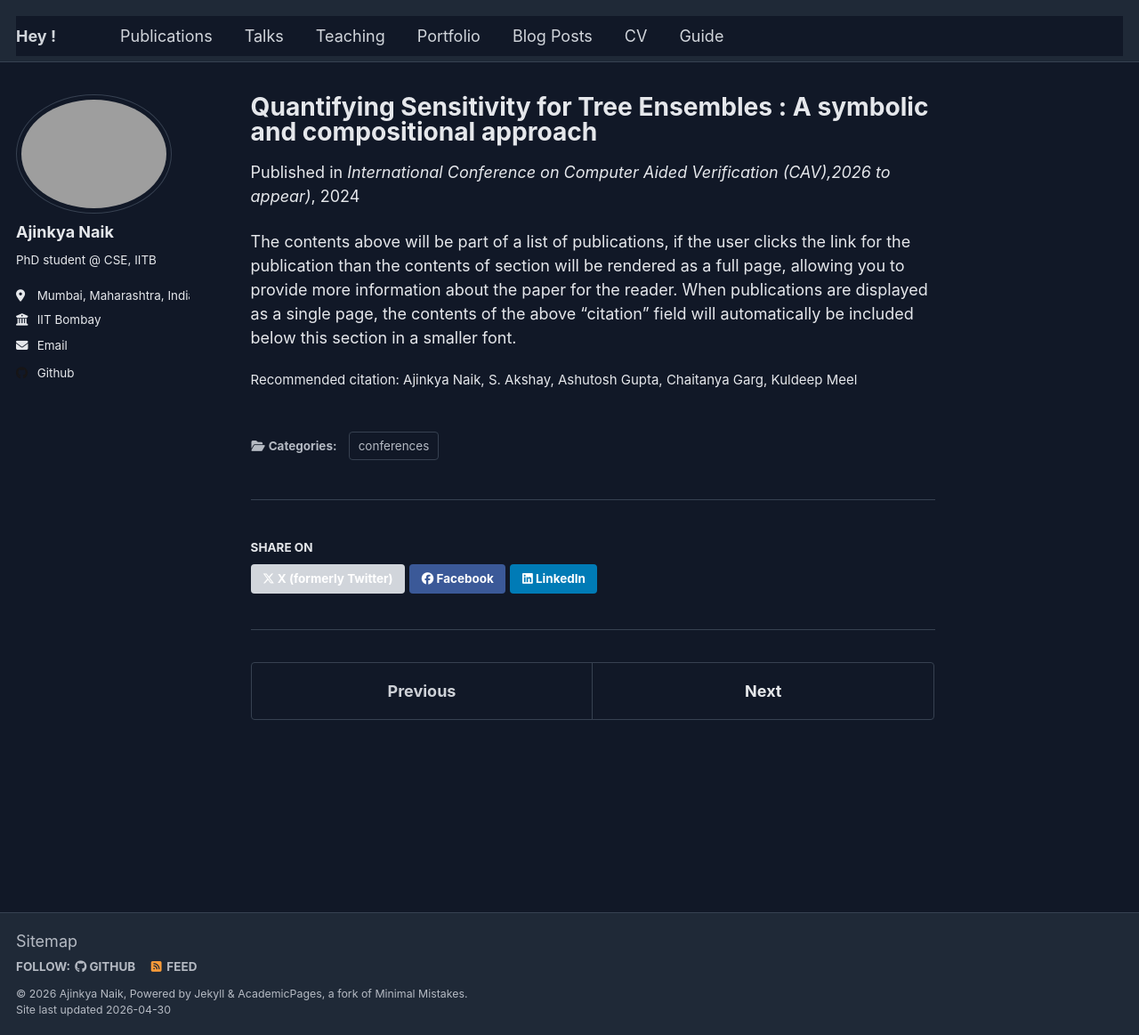
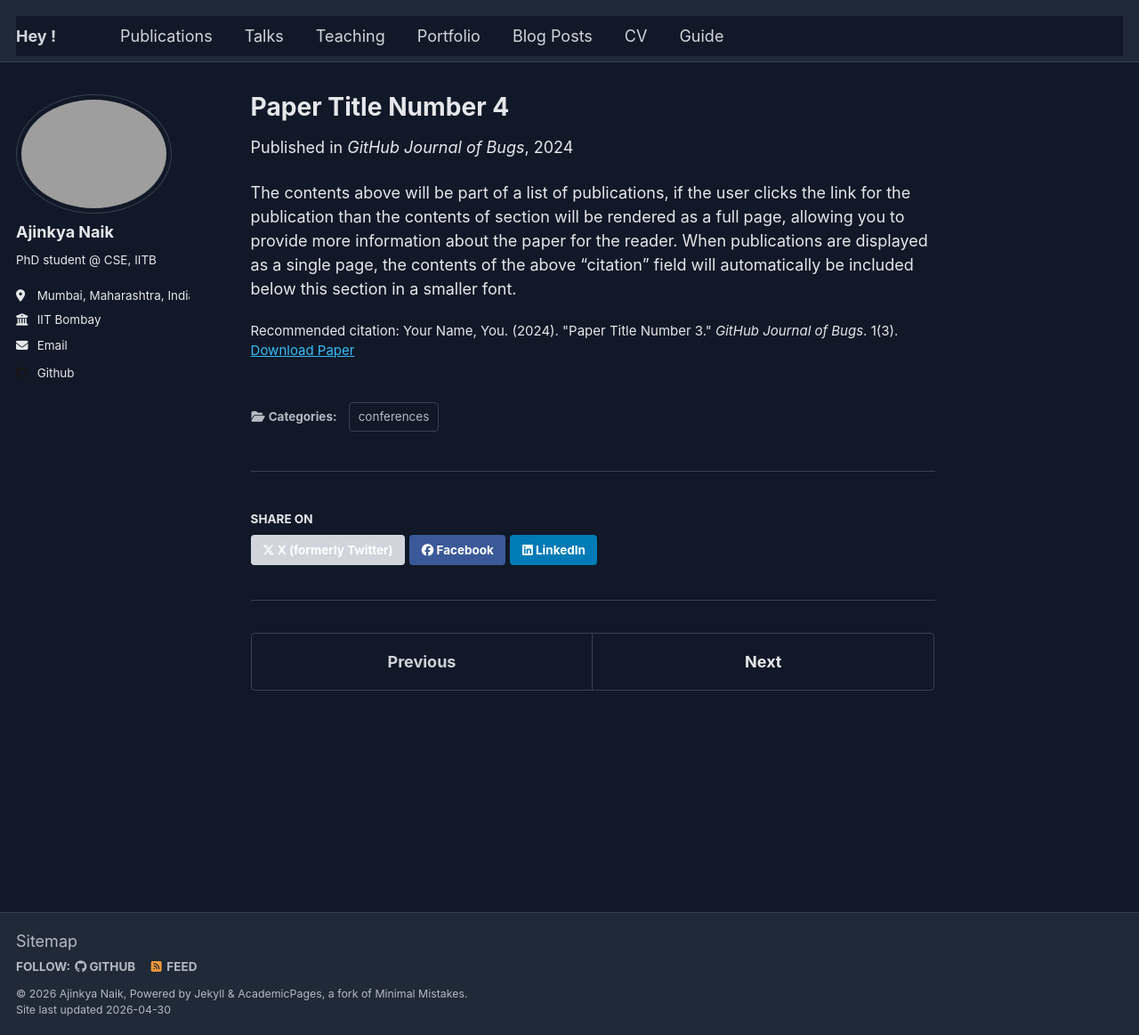
Before and after one commit to ajsnaik/ajsnaik.github.io, a Jekyll site: the page built from _publications/2024-02-17-paper-title-number-4.md, in a window 1280 px wide and 1163 px high. Shown: the whole window at 89% size. Built offline with Jekyll 4.4.1, drawn with Linux system fonts in a browser that asks for light colours.

Commit message:
Revert "paper"
This reverts commit 492802aecc3dd4f16e1e20ea7f92149e34a8f0d8.

```diff
--- a/_publications/2024-02-17-paper-title-number-4.md
+++ b/_publications/2024-02-17-paper-title-number-4.md
@@ -1,13 +1,13 @@
 ---
-title: "Quantifying Sensitivity for Tree Ensembles : A symbolic and compositional approach"
+title: "Paper Title Number 4"
 collection: publications
 category: conferences
-permalink: #/publication/2024-02-17-paper-title-number-4
-excerpt: #'This paper is about fixing template issue #693.'
+permalink: /publication/2024-02-17-paper-title-number-4
+excerpt: 'This paper is about fixing template issue #693.'
 date: 2024-02-17
-venue: 'International Conference on Computer Aided Verification (CAV),2026 <i>to appear</i>)'
-paperurl: #'http://academicpages.github.io/files/paper3.pdf'
-citation: 'Ajinkya Naik, S. Akshay, Ashutosh Gupta, Chaitanya Garg, Kuldeep Meel'
+venue: 'GitHub Journal of Bugs'
+paperurl: 'http://academicpages.github.io/files/paper3.pdf'
+citation: 'Your Name, You. (2024). &quot;Paper Title Number 3.&quot; <i>GitHub Journal of Bugs</i>. 1(3).'
 ---
 
 The contents above will be part of a list of publications, if the user clicks the link for the publication than the contents of section will be rendered as a full page, allowing you to provide more information about the paper for the reader. When publications are displayed as a single page, the contents of the above "citation" field will automatically be included below this section in a smaller font.
```
